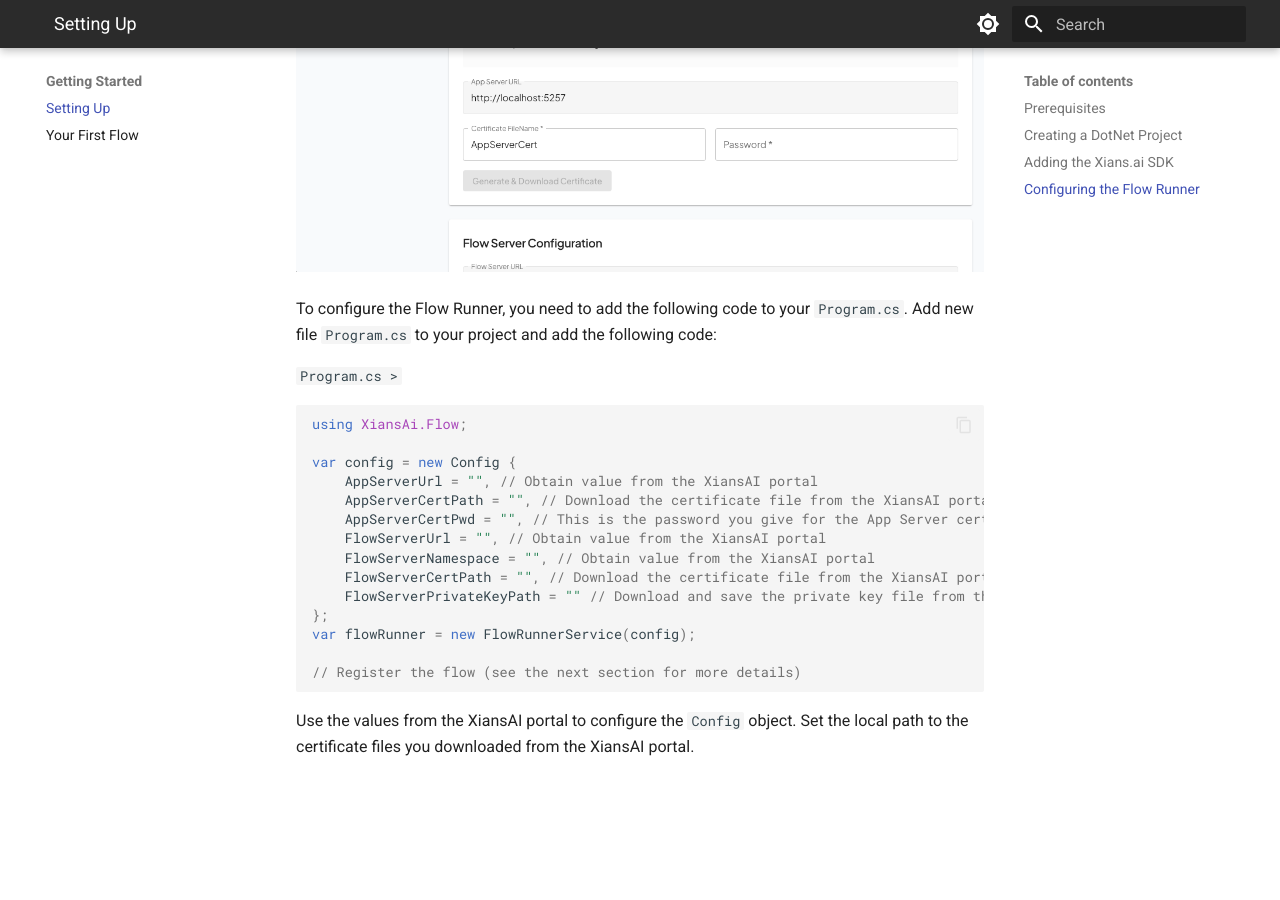
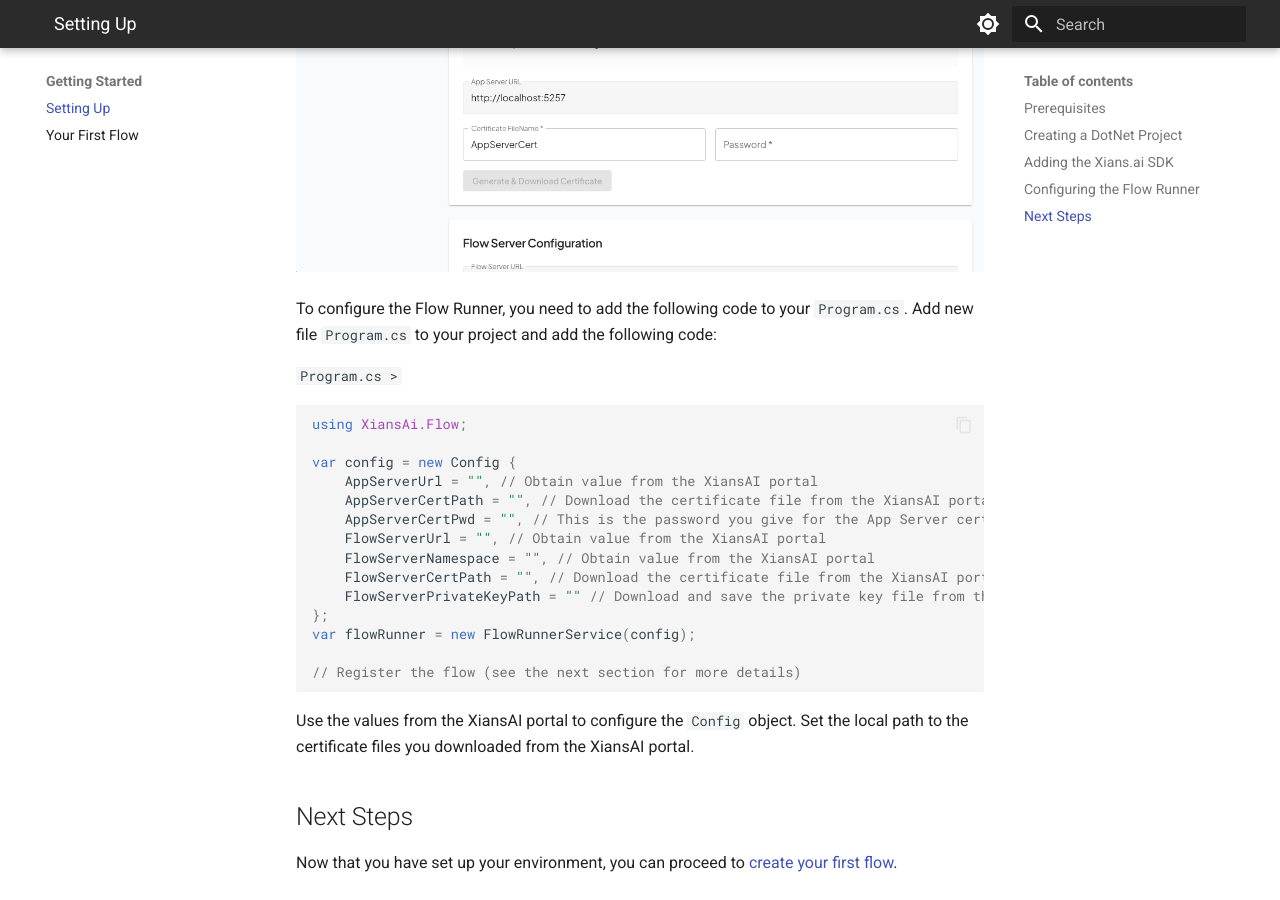
Before and after one commit to XiansAiPlatform/XiansAi.Website, an MkDocs documentation site: the page built from docs/getting-started/setting-up.md, in a window 1280 px wide and 900 px high, scrolled down 1060 px. Built offline with MkDocs 1.6.1 and Material for MkDocs 9.7.7, drawn with Linux system fonts in a browser that asks for light colours; before the commit the page ends 1843 px from its top, so only the background shows below that.

Commit message:
next page link

````diff
--- a/docs/getting-started/setting-up.md
+++ b/docs/getting-started/setting-up.md
@@ -51,3 +51,7 @@
 ```
 
 Use the values from the XiansAI portal to configure the `Config` object. Set the local path to the certificate files you downloaded from the XiansAI portal.
+
+## Next Steps
+
+Now that you have set up your environment, you can proceed to [create your first flow](first-flow.md).
````
